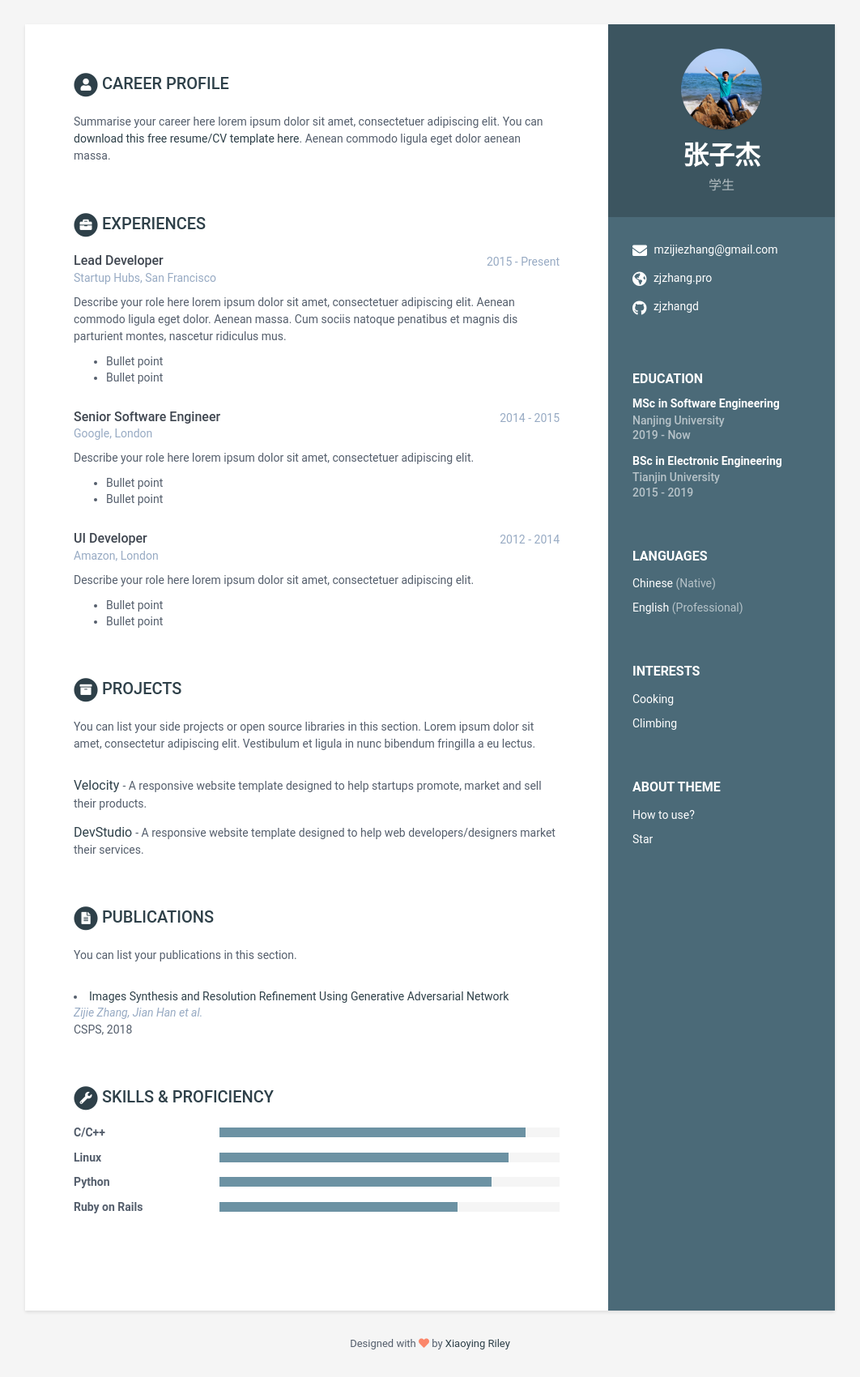
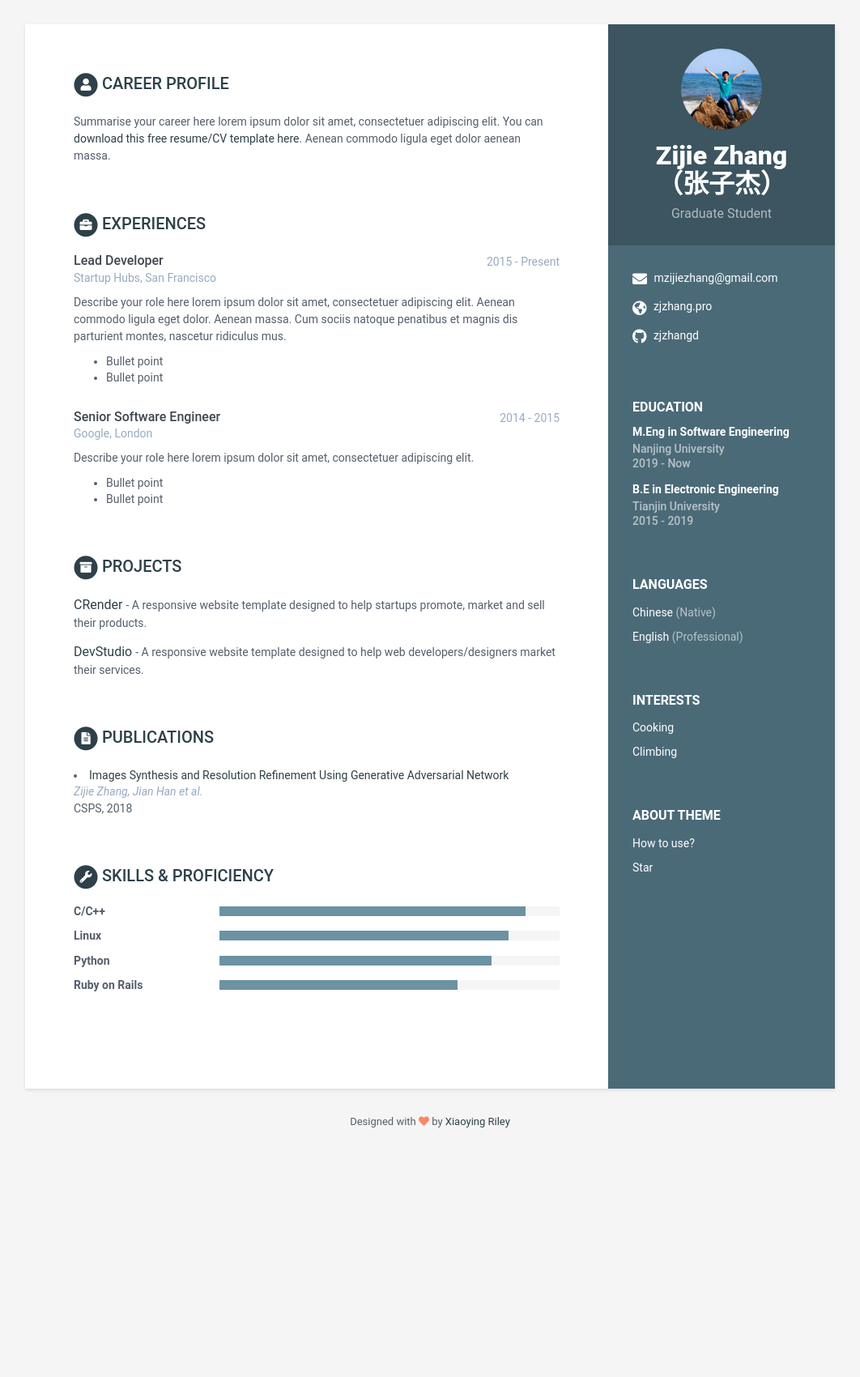
Before and after one commit to jeffzjzhang/zjzhangd.github.io, a Jekyll site: the page built from index.html, in a window 1280 px wide. Shown: the whole page at 81% size, without its empty margins (109-1171 px from the left). Built offline with Jekyll 4.4.1, drawn with Linux system fonts in a browser that asks for light colours; after the commit the page ends 1426 px from its top, so only the background shows below that.

Commit message:
update project

```diff
--- a/_data/data.yml
+++ b/_data/data.yml
@@ -7,8 +7,8 @@ sidebar:
     education: True # set to False if you want education in main section instead of in sidebar
 
     # Profile information
-    name: 张子杰
-    tagline: 学生
+    name: Zijie Zhang（张子杰）
+    tagline: Graduate Student
     avatar: me.png  #place a 100x100 picture inside /assets/images/ folder and provide the name of the file below
 
     # Sidebar links
@@ -45,7 +45,7 @@ career-profile:
       adipiscing elit. You can [download this free resume/CV template here]().
       Aenean commodo ligula eget dolor aenean massa.
 education:
-    - degree: MSc in Software Engineering
+    - degree: M.Eng in Software Engineering
       university: Nanjing University
       time: 2019 - Now
       details: |
@@ -53,7 +53,7 @@ education:
         adipiscing elit.
           - Bullet point
           - Bullet point
-    - degree: BSc in Electronic Engineering
+    - degree: B.E in Electronic Engineering
       university: Tianjin University
       time: 2015 - 2019
       details: |
@@ -80,23 +80,15 @@ experiences:
         adipiscing elit.
           - Bullet point
           - Bullet point
-    - role: UI Developer
-      time: 2012 - 2014
-      company: Amazon, London
-      details: |
-        Describe your role here lorem ipsum dolor sit amet, consectetuer
-        adipiscing elit.
-          - Bullet point
-          - Bullet point
+
 projects:
     title: Projects
-    intro: >
-      You can list your side projects or open source libraries in this
-      section. Lorem ipsum dolor sit amet, consectetur adipiscing elit.
-      Vestibulum et ligula in nunc bibendum fringilla a eu lectus.
+    # intro: >
+    #   You can list your side projects or open source libraries in this
+    #   section.
     assignments:
-      - title: Velocity
-        link: "#hook"
+      - title: CRender
+        link: "github.com/zjzhangd/crender"
         tagline: "A responsive website template designed to help startups promote, market and sell their products."
 
       - title: DevStudio
@@ -105,8 +97,8 @@ projects:
 
 publications:
     title: Publications
-    intro: |
-      You can list your publications in this section.
+    # intro: |
+    #   You can list your publications in this section.
     papers:
       - title: Images Synthesis and Resolution Refinement Using Generative Adversarial Network
         link: "#"
```
